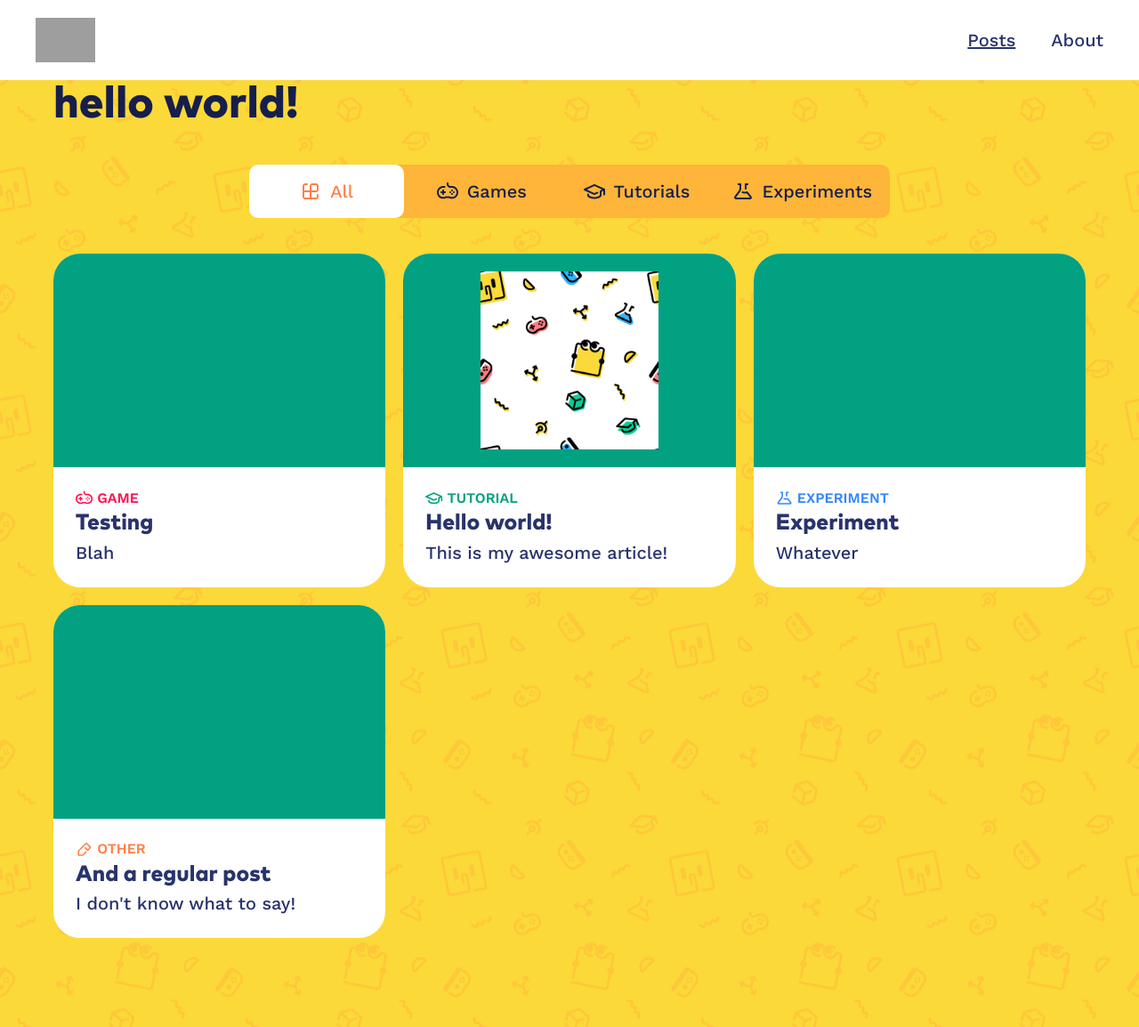
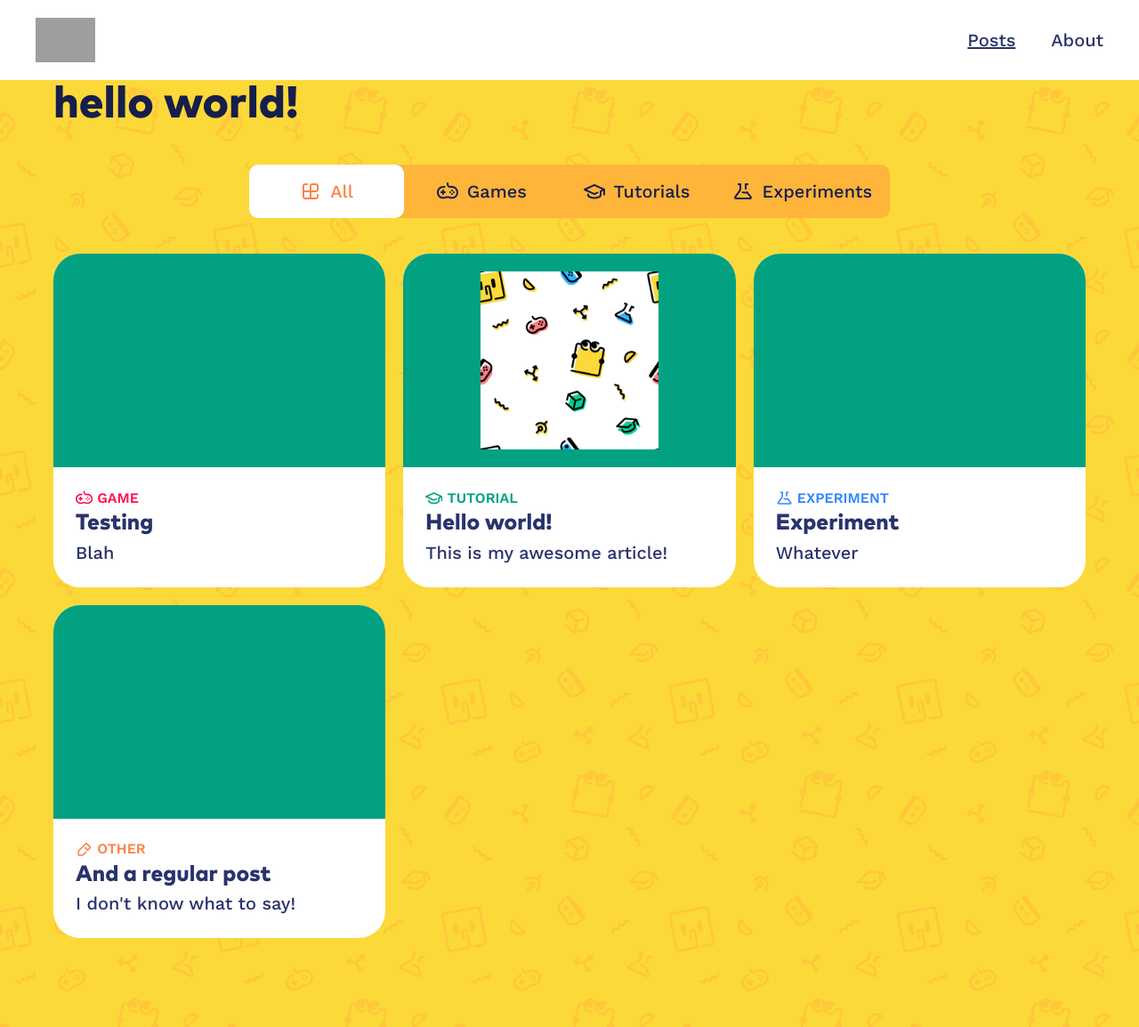
Before and after one commit to drewswaycool/Voxybuns.github.io, a Jekyll site: the page built from index.html, in a window 1280 px wide. Shown: the whole page at 89% size. Built offline with Jekyll 4.4.1, drawn with Linux system fonts in a browser that asks for light colours; grey boxes are pictures that could not be loaded.

Commit message:
Update style.css

```diff
--- a/assets/css/style.css
+++ b/assets/css/style.css
@@ -24,7 +24,7 @@ html {
     font-family: 'Work Sans', -apple-system, BlinkMacSystemFont, 'Segoe UI', Roboto, Oxygen, Ubuntu, Cantarell, 'Open Sans', 'Helvetica Neue', sans-serif;
     font-size: 16px;
     font-weight: 500;
-    background: url("../img/pattern_nodon.png") repeat center/20%, var(--primary-500);
+    background: url("../img/pattern_nodon.png") repeat center top/20%, var(--primary-500);
 
 }
 html::-webkit-scrollbar {
```
